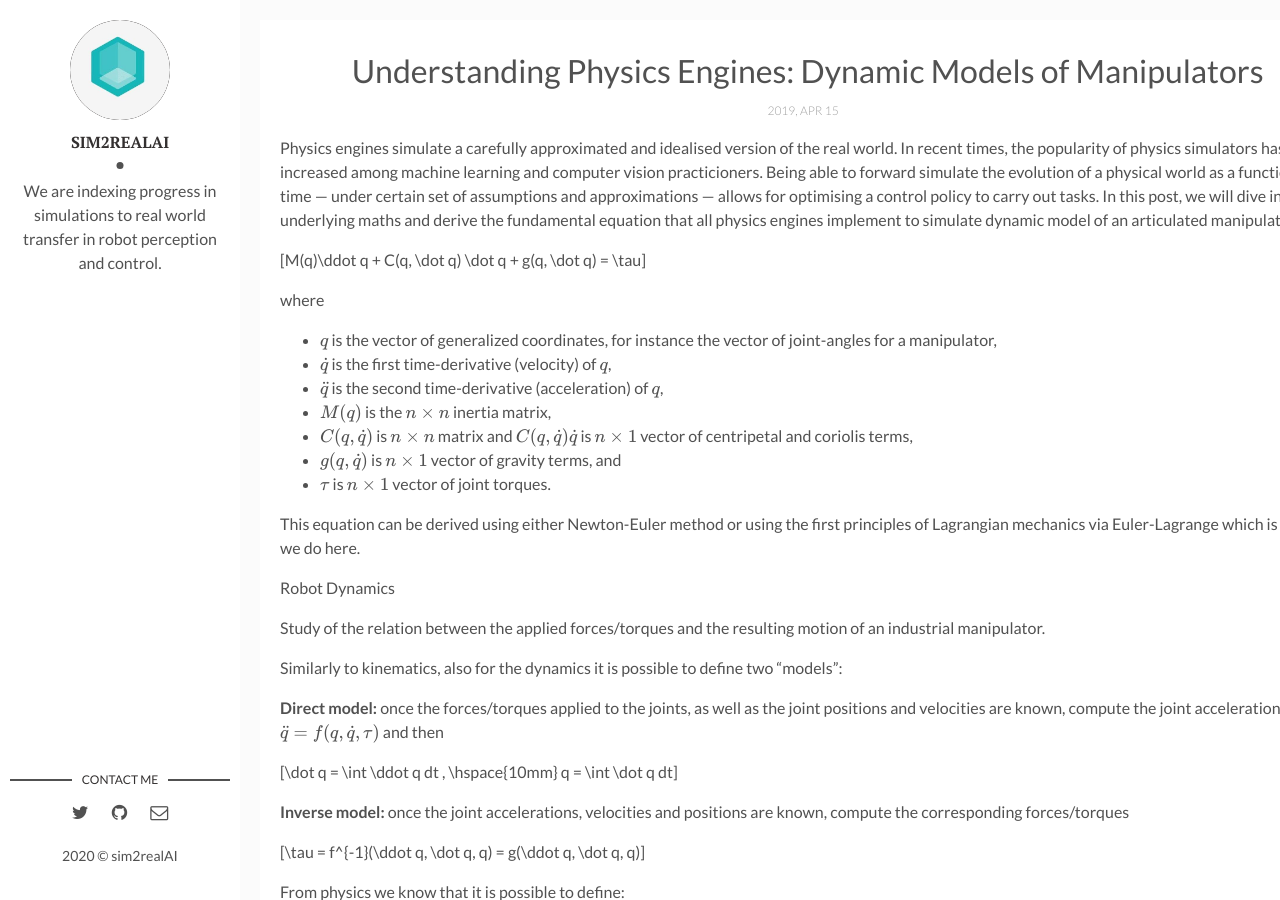
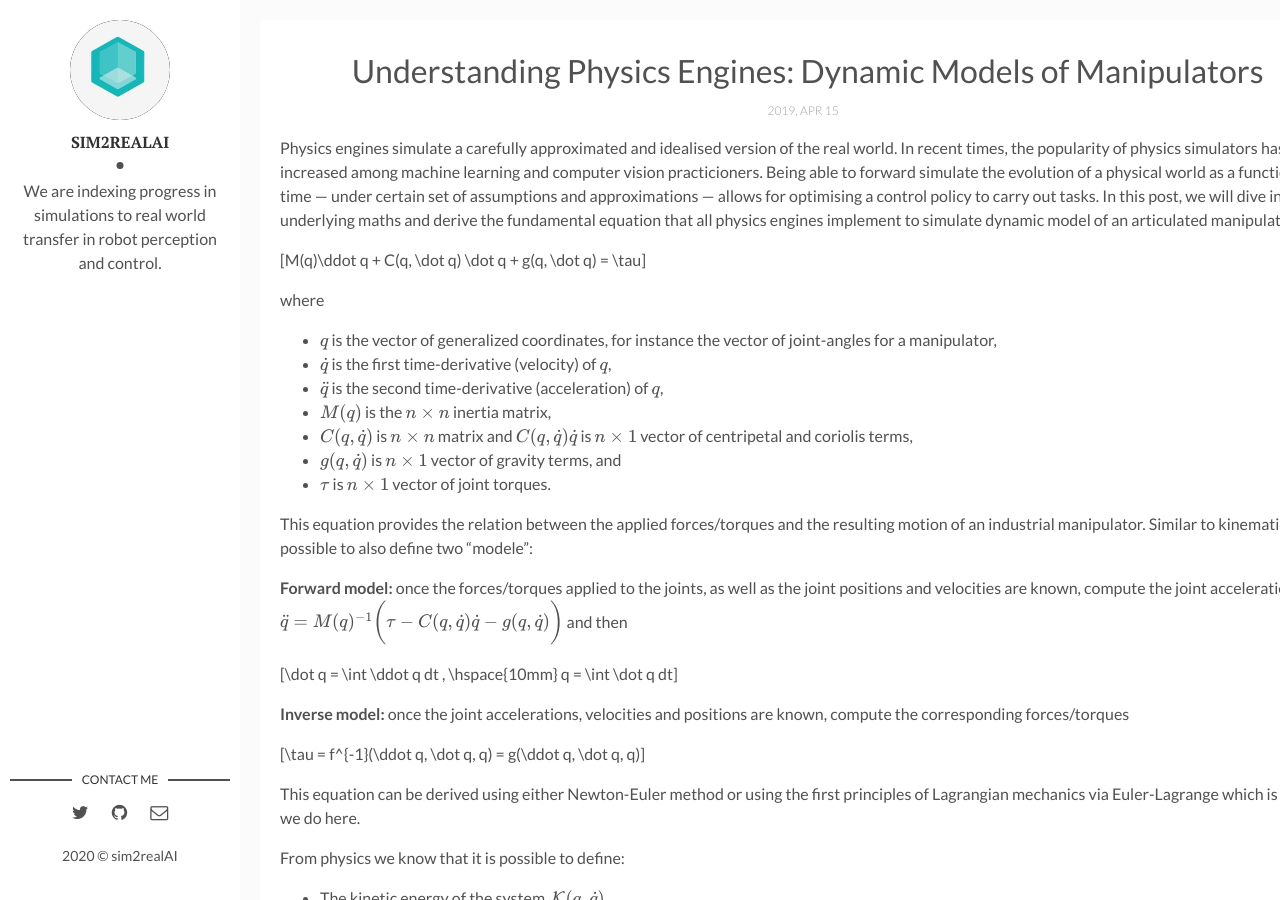
Before and after one commit to backupsim2realai/backupsim2realai.github.io, a Jekyll site: the page built from _posts/2019-04-15-Dynamic-Model-Of-Manipulators.markdown, in a window 1280 px wide and 900 px high. Built offline with Jekyll 4.4.1, drawn with Linux system fonts in a browser that asks for light colours; formulas are drawn with MathJax 3.

Commit message:
editing text
Signed-off-by: Ankur Handa <ahanda@nvidia.com>

```diff
--- a/_posts/2019-04-15-Dynamic-Model-Of-Manipulators.markdown
+++ b/_posts/2019-04-15-Dynamic-Model-Of-Manipulators.markdown
@@ -19,17 +19,10 @@ where
 - $$g(q, \dot q)$$ is $$n \times 1$$ vector of gravity terms, and
 - $$\tau $$ is $$n \times 1$$ vector of joint torques.
 
-This equation can be derived using either Newton-Euler method or using the first principles of Lagrangian mechanics via Euler-Lagrange which is what we do here.
+This equation provides the relation between the applied forces/torques and the resulting motion of an industrial manipulator. Similar to kinematics, it is possible to also define two "modele":
 
-Robot Dynamics
-
-Study of the relation between the applied forces/torques and the resulting motion of an industrial manipulator.
-
-Similarly to kinematics, also for the dynamics it is possible to define two “models”:
-
-
-**Direct model:** once the forces/torques applied to the joints, as well as the joint positions and velocities are known, compute the joint accelerations:
-					$$ \ddot q = f (q, \dot q, \tau) $$
+**Forward model:** once the forces/torques applied to the joints, as well as the joint positions and velocities are known, compute the joint accelerations:
+					$$ \ddot q = M(q)^{-1}\bigg(\tau - C(q, \dot q) \dot q - g(q, \dot q)\bigg) $$
 and then
 
 $$ \dot q = \int \ddot q dt ,  \hspace{10mm} q = \int \dot q dt $$
@@ -37,6 +30,16 @@ $$ \dot q = \int \ddot q dt ,  \hspace{10mm} q = \int \dot q dt $$
 **Inverse model:** once the joint accelerations, velocities and positions are known, compute the corresponding forces/torques
 
 $$ \tau = f^{-1}(\ddot q, \dot q,  q) = g(\ddot q, \dot q, q) $$
+
+This equation can be derived using either Newton-Euler method or using the first principles of Lagrangian mechanics via Euler-Lagrange which is what we do here.
+
+
+
+
+
+
+
+
 
 
 From physics we know that it is possible to define:
```
